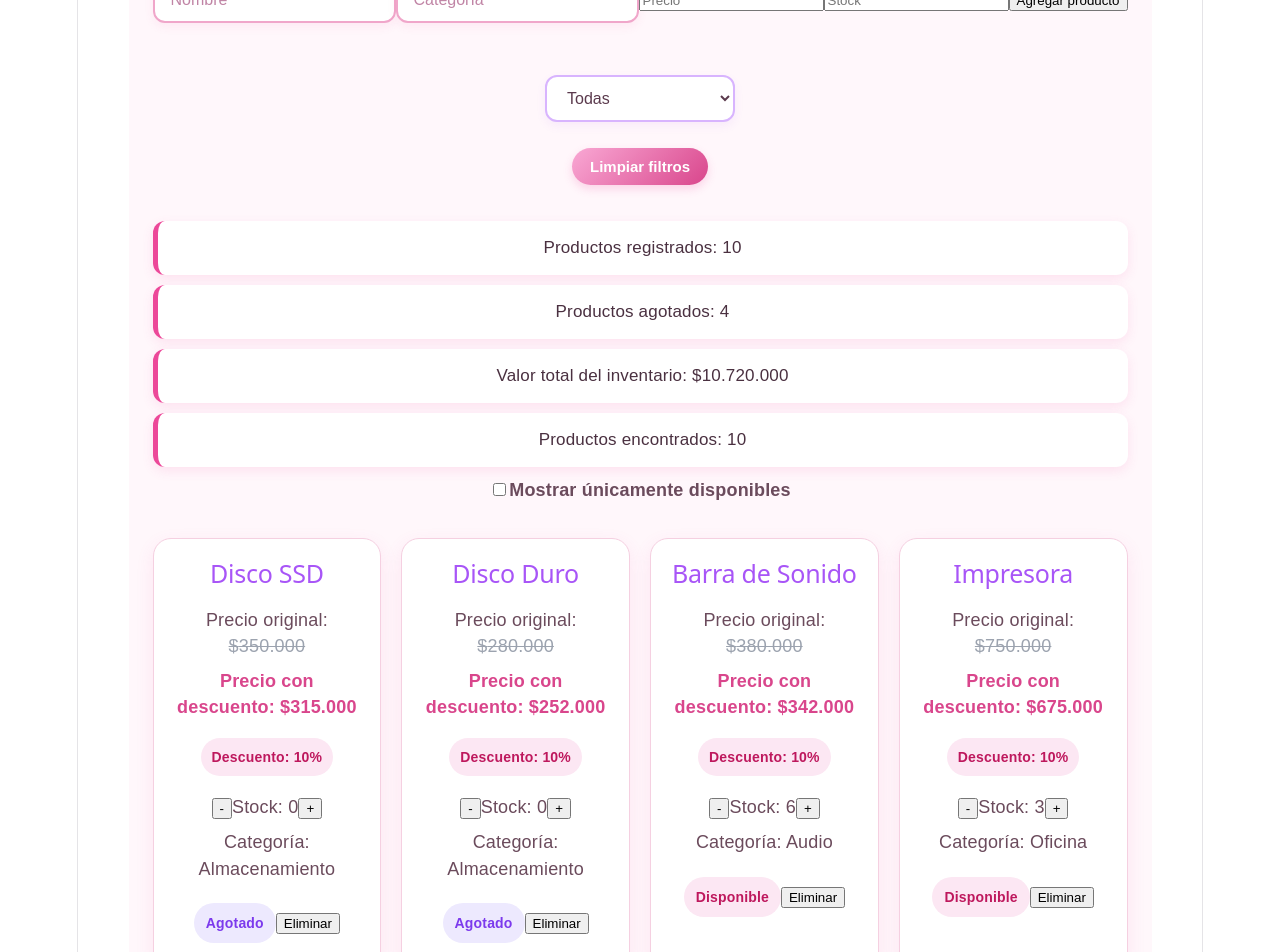
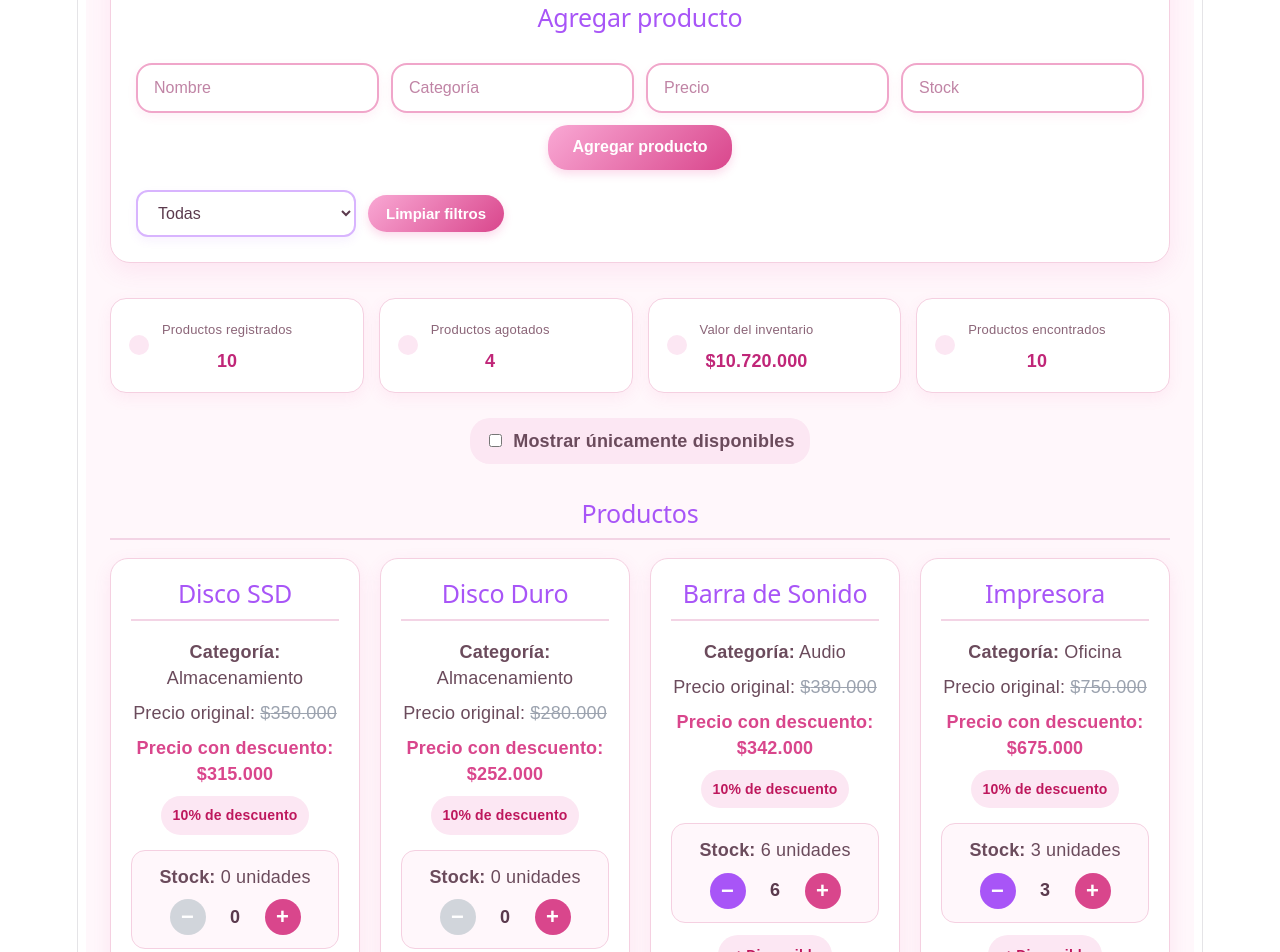
Before and after one commit to ch-Susa/react-js-ficha-3409609-Geidy-Susa, a React (Vite) app: page / in a window 1280 px wide. Shown: the part 260-1212 px from the top of the page. Built offline with nearby package versions, Linux system fonts and the light colour scheme.

Commit message:
Se adapta el diseño de la página a las nuevas funciones agregadas.

```diff
--- a/src/App.css
+++ b/src/App.css
@@ -17,10 +17,14 @@
   text-shadow: 1px 1px 2px #fbcfe8;
 }
 
-.contenedor input[type="text"] {
+.contenedor input[type="text"],
+.contenedor input[type="number"] {
+  width: 100%;
+  height: 50px;
+  box-sizing: border-box;
   padding: 12px 16px;
   border: 2px solid #f0a6ca;
-  border-radius: 12px;
+  border-radius: 16px;
   background: #ffffff;
   color: #5b3a4d;
   font-size: 16px;
@@ -29,12 +33,14 @@
   box-shadow: 0 4px 10px rgba(236, 72, 153, 0.08);
 }
 
-.contenedor input[type="text"]:focus {
+.contenedor input[type="text"]:focus,
+.contenedor input[type="number"]:focus {
   border-color: #d9468c;
   box-shadow: 0 0 0 3px rgba(236, 72, 153, 0.15);
 }
 
-.contenedor input[type="text"]::placeholder {
+.contenedor input[type="text"]::placeholder,
+.contenedor input[type="number"]::placeholder {
   color: #c084a5;
 }
 
@@ -49,7 +55,7 @@
   cursor: pointer;
   outline: none;
   transition: 0.2s ease;
-  box-shadow:0 4px 10px rgba(168, 85, 247, 0.08);
+  box-shadow: 0 4px 10px rgba(168, 85, 247, 0.08);
 }
 
 .filtro-categoria:hover,
@@ -67,23 +73,21 @@
   padding: 10px 18px;
   border: none;
   border-radius: 20px;
-  background:linear-gradient(135deg, #f9a8d4, #d9468c);
+  background: linear-gradient(135deg, #f9a8d4, #d9468c);
   color: #ffffff;
   font-size: 15px;
   font-weight: bold;
   cursor: pointer;
-  box-shadow:0 4px 10px rgba(236, 72, 153, 0.20);
-  transition:
-    transform 0.2s ease,
-    box-shadow 0.2s ease,
-    background 0.2s ease;
+  box-shadow: 0 4px 10px rgba(236, 72, 153, 0.20);
+  transition: transform 0.2s ease,
+              box-shadow 0.2s ease,
+              background 0.2s ease;
 }
 
 .btn-limpiar:hover {
-  background:
-    linear-gradient(135deg, #ec4899, #c02678);
+  background: linear-gradient(135deg, #ec4899, #c02678);
   transform: translateY(-2px);
-  box-shadow:0 7px 15px rgba(236, 72, 153, 0.25);
+  box-shadow: 0 7px 15px rgba(236, 72, 153, 0.25);
 }
 
 .btn-limpiar:active {
@@ -96,7 +100,7 @@
   margin: 10px 0;
   border-radius: 12px;
   border-left: 5px solid #ec4899;
-  box-shadow:0 4px 12px rgba(236, 72, 153, 0.12);
+  box-shadow: 0 4px 12px rgba(236, 72, 153, 0.12);
   font-size: 17px;
 }
 
@@ -133,17 +137,16 @@
   border-radius: 18px;
   padding: 20px;
   background: #ffffff;
-  box-shadow:0 6px 18px rgba(236, 72, 153, 0.10);
-  transition:
-    transform 0.2s ease,
-    box-shadow 0.2s ease,
-    border-color 0.2s ease;
+  box-shadow: 0 6px 18px rgba(236, 72, 153, 0.10);
+  transition: transform 0.2s ease,
+              box-shadow 0.2s ease,
+              border-color 0.2s ease;
 }
 
 .producto-card:hover {
   transform: translateY(-5px);
   border-color: #f0a6ca;
-  box-shadow:0 12px 25px rgba(236, 72, 153, 0.18);
+  box-shadow: 0 12px 25px rgba(236, 72, 153, 0.18);
 }
 
 .producto-card h2 {
@@ -168,24 +171,26 @@
   font-weight: bold;
 }
 
+.producto-card .descuento,
+.producto-card .disponible,
+.producto-card .agotado {
+  display: inline-block;
+  border-radius: 20px;
+  font-weight: bold;
+}
+
 .producto-card .descuento {
-  display: inline-block;
   padding: 6px 11px;
-  border-radius: 20px;
   background: #fce7f3;
   color: #be185d;
   font-size: 14px;
-  font-weight: bold;
 }
 
 .producto-card .disponible,
 .producto-card .agotado {
-  display: inline-block;
   margin-top: 12px;
   padding: 7px 12px;
-  border-radius: 20px;
   font-size: 14px;
-  font-weight: bold;
 }
 
 .producto-card .disponible {
@@ -198,27 +203,338 @@
   color: #7c3aed;
 }
 
-.productos > p {
+.productos > p,
+.sin-productos {
   padding: 20px;
   border-radius: 15px;
   background: #ffffff;
   color: #a855f7;
   text-align: center;
-  box-shadow:
-    0 5px 15px rgba(168, 85, 247, 0.10);
+  box-shadow: 0 5px 15px rgba(168, 85, 247, 0.10);
+}
+
+.sin-productos {
+  grid-column: 1 / -1;
+}
+
+.panel-control {
+  background: #ffffff;
+  padding: 25px;
+  border-radius: 20px;
+  box-shadow: 0 8px 25px rgba(236, 72, 153, 0.10);
+  border: 1px solid #f5d0e1;
+  margin-bottom: 25px;
+}
+
+.buscador {
+  display: flex;
+  flex-direction: column;
+  gap: 8px;
+  margin-bottom: 20px;
+}
+
+.buscador label {
+  color: #a855f7;
+  font-weight: bold;
+}
+
+.buscador input {
+  width: 100%;
+  box-sizing: border-box;
+}
+
+.formulario-producto {
+  display: grid;
+  grid-template-columns: repeat(4, 1fr);
+  gap: 12px;
+  width: 100%;
+  box-sizing: border-box;
+  margin-bottom: 20px;
+}
+
+.formulario-producto h2 {
+  grid-column: 1 / -1;
+  margin: 0 0 5px 0;
+  color: #a855f7;
+  font-size: 25px;
+  text-align: center;
+}
+
+.formulario-producto input {
+  width: 100%;
+  height: 50px;
+  box-sizing: border-box;
+  padding: 12px 16px;
+  border: 2px solid #f0a6ca;
+  border-radius: 16px;
+  background: #ffffff;
+  color: #5b3a4d;
+  font-size: 16px;
+  outline: none;
+  transition: 0.2s ease;
+  box-shadow: 0 4px 10px rgba(236, 72, 153, 0.08);
+}
+
+.formulario-producto input::placeholder {
+  color: #c084a5;
+}
+
+.formulario-producto input:focus {
+  border-color: #d9468c;
+  box-shadow: 0 0 0 3px rgba(236, 72, 153, 0.12);
+}
+
+.formulario-producto button {
+  grid-column: 1 / -1;
+  justify-self: center;
+  width: fit-content;
+  height: 45px;
+  padding: 0 24px;
+  border: none;
+  border-radius: 20px;
+  background: linear-gradient(135deg, #f9a8d4, #d9468c);
+  color: #ffffff;
+  font-family: Arial, sans-serif;
+  font-size: 16px;
+  font-weight: bold;
+  cursor: pointer;
+  box-shadow: 0 4px 10px rgba(236, 72, 153, 0.20);
+  transition: transform 0.2s ease, box-shadow 0.2s ease;
+}
+
+.formulario-producto button:hover {
+  background: linear-gradient(135deg, #ec4899, #c02678);
+  transform: translateY(-2px);
+  box-shadow: 0 7px 15px rgba(236, 72, 153, 0.25);
+}
+
+.formulario-producto button:active {
+  transform: scale(0.96);
+}
+
+@media (max-width: 800px) {
+  .formulario-producto {
+    grid-template-columns: repeat(2, 1fr);
+  }
+}
+
+@media (max-width: 600px) {
+  .formulario-producto {
+    grid-template-columns: 1fr;
+  }
+
+  .formulario-producto h2 {
+    font-size: 22px;
+  }
+
+  .formulario-producto button {
+    width: 100%;
+  }
+}
+
+
+.filtros {
+  display: flex;
+  align-items: center;
+  gap: 12px;
+  flex-wrap: wrap;
+}
+
+.filtros select {
+  min-width: 220px;
+}
+
+.estadisticas {
+  display: grid;
+  grid-template-columns: repeat(4, 1fr);
+  gap: 15px;
+  margin: 25px 0;
+}
+
+.estadistica {
+  display: flex;
+  align-items: center;
+  gap: 13px;
+  padding: 18px;
+  background: #ffffff;
+  border-radius: 16px;
+  border: 1px solid #f5d0e1;
+  box-shadow: 0 5px 15px rgba(236, 72, 153, 0.08);
+}
+
+.estadistica-icono {
+  font-size: 25px;
+  background: #fce7f3;
+  padding: 10px;
+  border-radius: 12px;
+}
+
+.estadistica div {
+  display: flex;
+  flex-direction: column;
+  gap: 5px;
+}
+
+.estadistica span:not(.estadistica-icono) {
+  font-size: 13px;
+  color: #8b6578;
+}
+
+.estadistica strong {
+  color: #c02678;
+  font-size: 18px;
+}
+
+.checkbox-disponibles {
+  display: inline-flex;
+  align-items: center;
+  gap: 8px;
+  padding: 10px 15px;
+  background: #fce7f3;
+  border-radius: 20px;
+  color: #be185d;
+}
+
+.checkbox-disponibles input {
+  accent-color: #d9468c;
+}
+
+.seccion-productos {
+  margin-top: 35px;
+}
+
+.seccion-productos h2 {
+  color: #a855f7;
+  margin-bottom: 18px;
+  font-size: 25px;
+  border-bottom: 2px solid #f3d4e5;
+  padding-bottom: 10px;
+}
+
+.stock {
+  margin-top: 15px;
+  padding: 13px;
+  background: #fff7fb;
+  border-radius: 14px;
+  border: 1px solid #f5d0e1;
+}
+
+.stock p {
+  margin-top: 0;
+}
+
+.stock-controles {
+  display: flex;
+  align-items: center;
+  justify-content: center;
+  gap: 12px;
+}
+
+.btn-stock {
+  width: 36px;
+  height: 36px;
+  border: none;
+  border-radius: 50%;
+  color: white;
+  font-size: 22px;
+  font-weight: bold;
+  cursor: pointer;
+  transition: 0.2s ease;
+}
+
+.btn-menos {
+  background: #a855f7;
+}
+
+.btn-mas {
+  background: #d9468c;
+}
+
+.btn-stock:hover:not(:disabled) {
+  transform: scale(1.1);
+}
+
+.btn-stock:disabled {
+  background: #d1d5db;
+  cursor: not-allowed;
+}
+
+.stock-numero {
+  min-width: 35px;
+  text-align: center;
+  font-size: 18px;
+  font-weight: bold;
+  color: #5b3a4d;
+}
+
+.btn-eliminar {
+  width: 100%;
+  margin-top: 18px;
+  padding: 10px 14px;
+  border: 1px solid #f3b4cf;
+  border-radius: 12px;
+  background: #fff1f7;
+  color: #be185d;
+  font-weight: bold;
+  cursor: pointer;
+  transition: 0.2s ease;
+}
+
+.btn-eliminar:hover {
+  background: #fce7f3;
+  border-color: #ec4899;
+  transform: translateY(-2px);
+}
+
+@media (max-width: 850px) {
+  .estadisticas {
+    grid-template-columns: repeat(2, 1fr);
+  }
+}
+
+@media (max-width: 800px) {
+  .formulario-producto {
+    grid-template-columns: repeat(2, 1fr);
+  }
 }
 
 @media (max-width: 600px) {
   .contenedor {
     padding: 25px 15px;
   }
+
   .contenedor h1 {
     font-size: 28px;
   }
+
   .productos {
     grid-template-columns: 1fr;
   }
+
   .filtro-categoria {
     max-width: 100%;
   }
+
+  .formulario-producto {
+    grid-template-columns: 1fr;
+  }
+
+  .formulario-producto button {
+    grid-column: auto;
+    width: 100%;
+  }
+
+  .estadisticas {
+    grid-template-columns: 1fr;
+  }
+
+  .filtros {
+    flex-direction: column;
+    align-items: stretch;
+  }
+
+  .filtros select,
+  .btn-limpiar {
+    width: 100%;
+  }
 }
--- a/src/App.jsx
+++ b/src/App.jsx
@@ -2,27 +2,46 @@ import ProductoCard from './components/ProductoCard';
 import './App.css';
 import { useState } from "react";
 import { productos as productosIniciales } from "./data/productos";
-import FormularioProducto
-from "./components/FormularioProducto";
+import FormularioProducto from "./components/FormularioProducto";
+
 function App() {
+  const [productos, setProductos] =
+    useState(productosIniciales);
+
+  const [busqueda, setBusqueda] = useState("");
+  const [soloDisponibles, setSoloDisponibles] = useState(false);
+  const [categoria, setCategoria] = useState("Todas");
+
   const agregarProducto = (nuevoProducto) => {
     setProductos([
       ...productos,
       nuevoProducto
     ]);
   };
+
   const eliminarProducto = (id) => {
     const nuevaLista = productos.filter(
       producto => producto.id !== id
     );
     setProductos(nuevaLista);
   };
-  const [busqueda, setBusqueda] = useState("");
-  const [soloDisponibles, setSoloDisponibles] = useState(false);
-  const [categoria, setCategoria] = useState("Todas");
 
-  const [productos, setProductos] =
-    useState(productosIniciales);
+  const modificarStock = (id, cambio) => {
+    const nuevosProductos = productos.map(producto => {
+
+      if (producto.id === id) {
+        return {
+          ...producto,
+          stock: Math.max(
+            0,
+            producto.stock + cambio
+          )
+        };
+      }
+      return producto;
+    });
+    setProductos(nuevosProductos);
+  };
 
   const productosConDescuento = productos.map(producto => ({
     ...producto,
@@ -44,7 +63,8 @@ const valorInventario = productos.reduce(
     0
   );
 
-  const productosFiltrados = productosConDescuento.filter(producto => {
+  const productosFiltrados =
+    productosConDescuento.filter(producto => {
 
       const coincideNombre =
         producto.nombre
@@ -65,25 +85,6 @@ const valorInventario = productos.reduce(
         coincideStock
       );
     });
-    const modificarStock = (id, cambio) => {
-const nuevosProductos =
-productos.map(producto => {
-if (producto.id === id) {
-return {
-...producto,
-stock: Math.max(
-
-0,
-
-producto.stock + cambio
-
-)
-};
-}
-return producto;
-});
-setProductos(nuevosProductos);
-};
 
   const limpiarFiltros = () => {
     setBusqueda("");
@@ -93,10 +94,10 @@ setProductos(nuevosProductos);
 
   return (
     <main className="contenedor">
-
       <h1>Tienda tecnológica</h1>
-
-      <br />
+      <section className="panel-control">
+        <div className="buscador">
+          <label>Buscar producto</label>
 
           <input
             type="text"
@@ -104,22 +105,17 @@ setProductos(nuevosProductos);
             value={busqueda}
             onChange={(evento) => {
               setBusqueda(evento.target.value);
-        }}
-      />
-
+            }}/>
+        </div>
 
         <FormularioProducto
-        onAgregar={agregarProducto}
-      />
-      <br /><br />
-
+          onAgregar={agregarProducto}/>
+        <div className="filtros">
           <select
             value={categoria}
             onChange={(evento) =>
               setCategoria(evento.target.value)
-        }
-      >
-
+            }>
             <option value="Todas">Todas</option>
             <option value="Accesorios">Accesorios</option>
             <option value="Almacenamiento">Almacenamiento</option>
@@ -131,83 +127,87 @@ setProductos(nuevosProductos);
             <option value="Fabricación aditiva">
               Fabricación aditiva
             </option>
+          </select>
+          <button className="btn-limpiar" onClick={limpiarFiltros}>Limpiar filtros</button>
+        </div>
+      </section>
 
-      </select>
+      <section className="estadisticas">
+        <div className="estadistica">
+          <span className="estadistica-icono"></span>
+          <div>
+            <span>Productos registrados</span>
+            <strong>{productos.length}</strong>
+          </div>
+        </div>
 
-      <br /><br />
+        <div className="estadistica">
+          <span className="estadistica-icono"></span>
+          <div>
+            <span>Productos agotados</span>
+            <strong>{productosAgotados.length}</strong>
+          </div>
+        </div>
 
-      {/* BOTÓN LIMPIAR FILTROS */}
-      <button
-        className="btn-limpiar"
-        onClick={limpiarFiltros}
-      >
-        Limpiar filtros
-      </button>
+        <div className="estadistica">
+          <span className="estadistica-icono"></span>
+          <div>
+            <span>Valor del inventario</span>
+            <strong>
+              ${valorInventario.toLocaleString("es-CO")}
+            </strong>
+          </div>
+        </div>
 
-      <br /><br />
+        <div className="estadistica">
+          <span className="estadistica-icono"></span>
+          <div>
+            <span>Productos encontrados</span>
+            <strong>{productosFiltrados.length}</strong>
+          </div>
+        </div>
+      </section>
 
-      <p>
-        Productos registrados: {productos.length}
-      </p>
-
-      <p>
-        Productos agotados: {productosAgotados.length}
-      </p>
-
-      <p>
-        Valor total del inventario: $
-        {valorInventario.toLocaleString("es-CO")}
-      </p>
-      <p>
-        Productos encontrados: {productosFiltrados.length}
-      </p>
-
-      <label>
+      <label className="checkbox-disponibles">
         <input
           type="checkbox"
           checked={soloDisponibles}
           onChange={(evento) =>
             setSoloDisponibles(evento.target.checked)
-          }
-        />
-
+          }/>
         Mostrar únicamente disponibles
       </label>
 
-      <section className="productos">
-
+      <section className="seccion-productos">
+        <h2>Productos</h2>
+        <div className="productos">
           {productosFiltrados.map(producto => (
             <ProductoCard
               key={producto.id}
               producto={producto}
               onEliminar={eliminarProducto}
-            modificarStock={modificarStock}
-         />
+              modificarStock={modificarStock}/>
           ))}
 
           {productosFiltrados.length === 0 && (
-          <p>No se encontraron productos.</p>
+            <p className="sin-productos">No se encontraron productos.</p>
           )}
-
+        </div>
       </section>
 
-      <section className="productos">
-
+      <section className="seccion-productos">
         <h2>Productos disponibles</h2>
-
+        <div className="productos">
           {disponibles.map(producto => (
             <ProductoCard
               key={producto.id}
               producto={producto}
               onEliminar={eliminarProducto}
-           modificarStock={modificarStock}
-        />
+              modificarStock={modificarStock}/>
           ))}
-
+        </div>
       </section>
-
     </main>
   );
 }
-
 export default App;
--- a/src/components/FormularioProducto.jsx
+++ b/src/components/FormularioProducto.jsx
@@ -1,4 +1,5 @@
 import { useState } from "react";
+
 function FormularioProducto({ onAgregar }) {
   const [formulario, setFormulario] = useState({
     nombre: "",
@@ -6,14 +7,17 @@ categoria: "",
     precio: "",
     stock: ""
   });
+
   const manejarCambio = (evento) => {
     setFormulario({
       ...formulario,
       [evento.target.name]: evento.target.value
     });
   };
+
   const manejarEnvio = (evento) => {
     evento.preventDefault();
+
     if (
       formulario.nombre.trim() === "" ||
       formulario.categoria.trim() === "" ||
@@ -23,6 +27,7 @@ Number(formulario.stock) < 0
       alert("Revisa los datos del producto");
       return;
     }
+
     const nuevoProducto = {
       id: Date.now(),
       nombre: formulario.nombre,
@@ -30,12 +35,24 @@ categoria: formulario.categoria,
       precio: Number(formulario.precio),
       stock: Number(formulario.stock)
     };
+
     onAgregar(nuevoProducto);
 
+    setFormulario({
+      nombre: "",
+      categoria: "",
+      precio: "",
+      stock: ""
+    });
   };
+
   return (
-<form onSubmit={manejarEnvio}>
+    <form
+      className="formulario-producto"
+      onSubmit={manejarEnvio}
+    >
       <h2>Agregar producto</h2>
+
       <input
         type="text"
         name="nombre"
@@ -43,6 +60,7 @@ placeholder="Nombre"
         value={formulario.nombre}
         onChange={manejarCambio}
       />
+
       <input
         type="text"
         name="categoria"
@@ -50,6 +68,7 @@ placeholder="Categoría"
         value={formulario.categoria}
         onChange={manejarCambio}
       />
+
       <input
         type="number"
         name="precio"
@@ -57,6 +76,7 @@ placeholder="Precio"
         value={formulario.precio}
         onChange={manejarCambio}
       />
+
       <input
         type="number"
         name="stock"
@@ -64,10 +84,12 @@ placeholder="Stock"
         value={formulario.stock}
         onChange={manejarCambio}
       />
+
       <button type="submit">
         Agregar producto
       </button>
     </form>
   );
 }
+
 export default FormularioProducto;
--- a/src/components/ProductoCard.jsx
+++ b/src/components/ProductoCard.jsx
@@ -1,67 +1,89 @@
-
 function ProductoCard({
   producto,
   onEliminar,
   modificarStock
 }) {
 
-  const formatearPrecio = precio => {
-    return precio.toLocaleString("es-CO");
-  };
   return (
     <article className="producto-card">
 
       <h2>{producto.nombre}</h2>
 
       <p>
+        <strong>Categoría:</strong>{" "}
+        {producto.categoria}
+      </p>
+
+      <p>
         Precio original:{" "}
-        <s>${formatearPrecio(producto.precio)}</s>
+        <s>
+          ${producto.precio.toLocaleString("es-CO")}
+        </s>
       </p>
 
       <p className="precio-descuento">
         Precio con descuento: $
-        {formatearPrecio(producto.precioFinal)}
+        {producto.precioFinal.toLocaleString("es-CO")}
       </p>
 
-      <p className="descuento">
-        Descuento: {producto.descuento}%
+      <span className="descuento">
+        {producto.descuento}% de descuento
+      </span>
+
+      <div className="stock">
+
+        <p>
+          <strong>Stock:</strong>{" "}
+          {producto.stock} unidades
         </p>
 
-      <p>
-  <button onClick={() => modificarStock(producto.id, -1)}>
-    -
+        <div className="stock-controles">
+
+          <button
+            className="btn-stock btn-menos"
+            onClick={() =>
+              modificarStock(producto.id, -1)
+            }
+            disabled={producto.stock === 0}
+          >
+            −
           </button>
 
-  Stock: {producto.stock}
+          <span className="stock-numero">
+            {producto.stock}
+          </span>
 
-  <button onClick={() => modificarStock(producto.id, 1)}>
+          <button
+            className="btn-stock btn-mas"
+            onClick={() =>
+              modificarStock(producto.id, 1)
+            }
+          >
             +
           </button>
-</p>
 
-      <p>
-        Categoría: {producto.categoria}
-      </p>
+        </div>
+
+      </div>
 
       {producto.stock > 0 ? (
-        <p className="disponible">
-          Disponible
-        </p>
+        <span className="disponible">
+          ✓ Disponible
+        </span>
       ) : (
-        <p className="agotado">
-          Agotado
-        </p>
+        <span className="agotado">
+          ✕ Agotado
+        </span>
       )}
+
       <button
+        className="btn-eliminar"
         onClick={() => onEliminar(producto.id)}
       >
-      Eliminar
+        🗑 Eliminar producto
       </button>
     </article>
   );
 }
-// ¿Por qué usamos filter() y no find()?
-//  Porque filter() devuelve un nuevo arreglo con todos los elementos que cumplen una
-//  condición en cambio, find() devuelve solamente el primer elemento que cumple la condición,
-//  por lo que no sirve para construir directamente la lista sin el elemento eliminado.
+
 export default ProductoCard;
```
Lines whose indentation alone changed are shown as unchanged.
